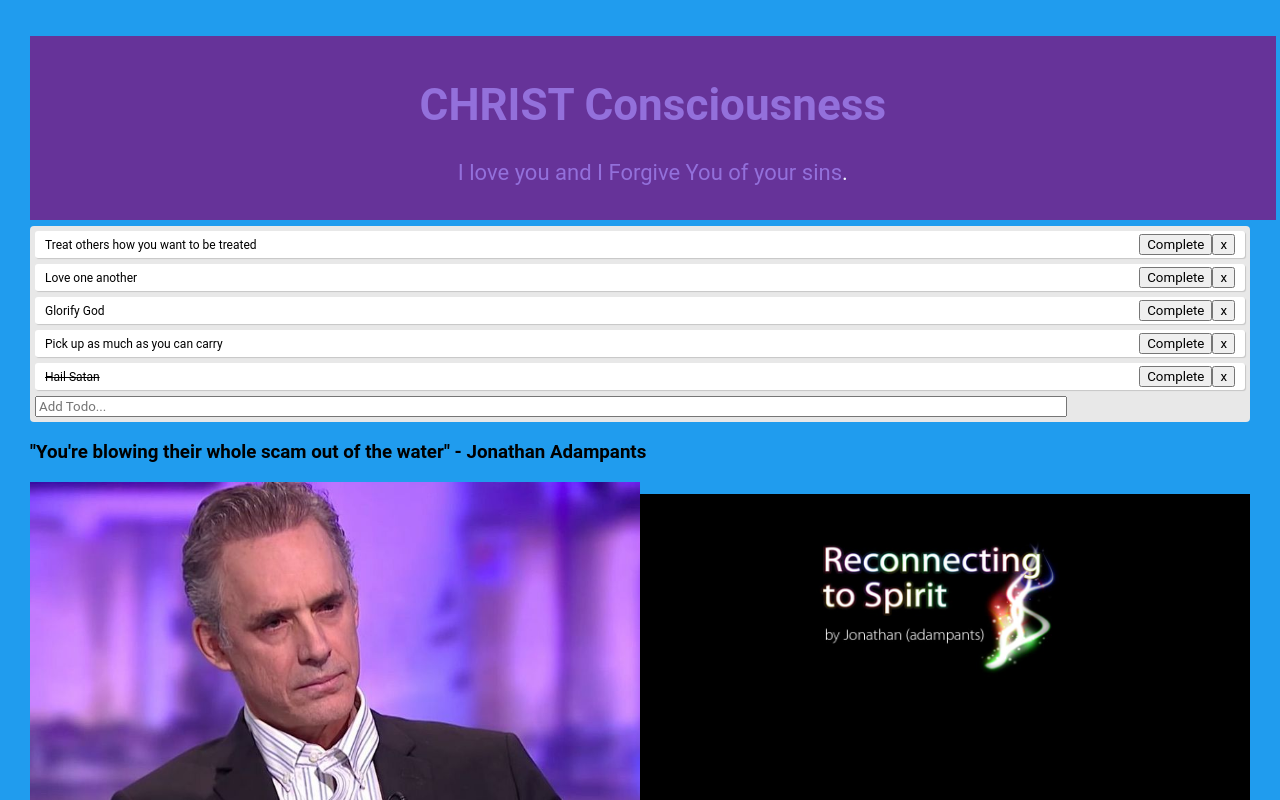
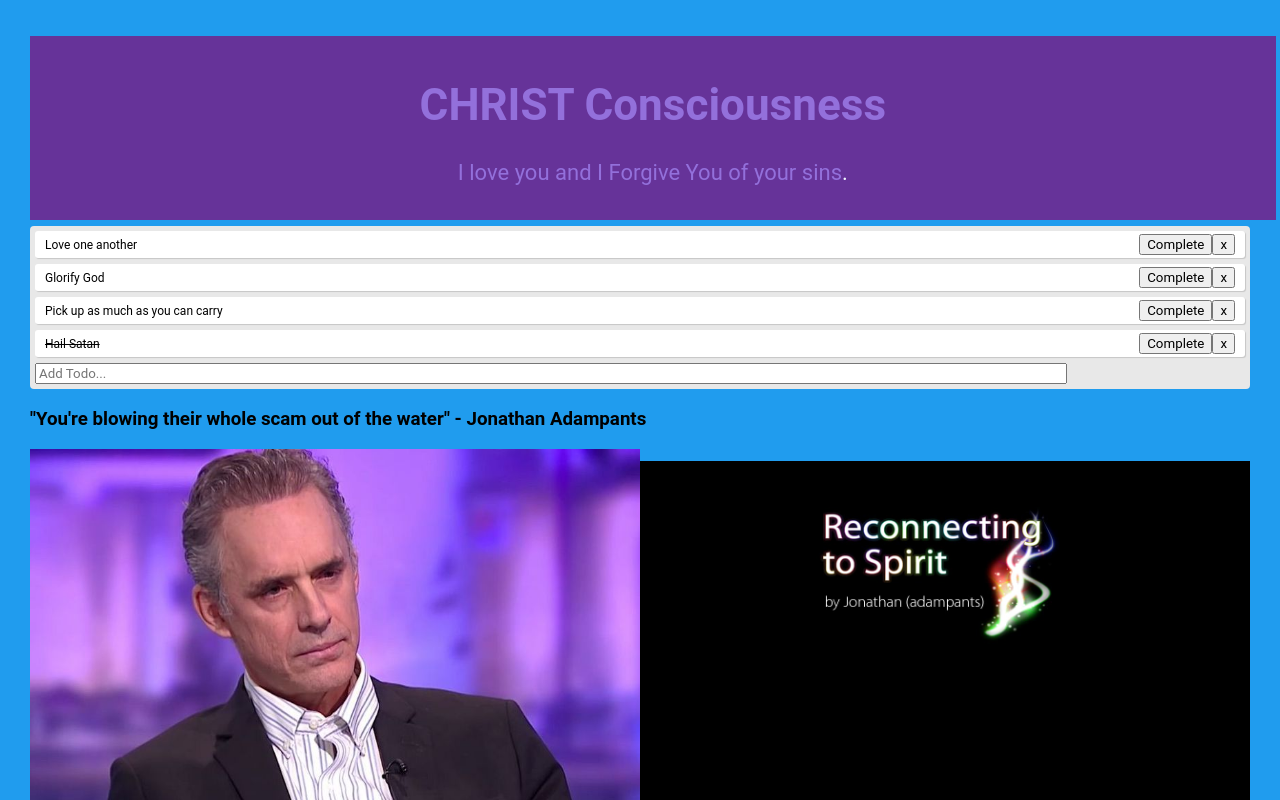
Before and after one commit to codejoy-wins/God, a React (Create React App) app: page / in a window 1280 px wide. Shown: the top 800 px of the page. Built offline with nearby package versions, Linux system fonts and the light colour scheme.

Commit message:
tightening

```diff
--- a/src/App.js
+++ b/src/App.js
@@ -79,11 +79,6 @@ function Xxxxp({todo, index, key}){
 
 function App() {
   const [todos, setTodos] = useState([
-    {
-      text: 'Treat others how you want to be treated',
-      isCompleted: false,
-      isHighlighted: false,
-    },
     {
       text: 'Love one another',
       isCompleted: false,
```
